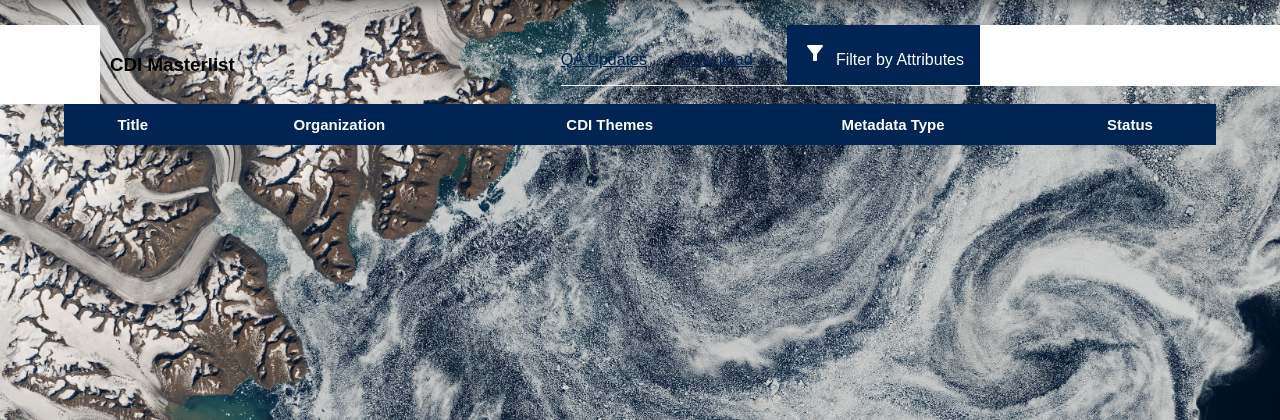
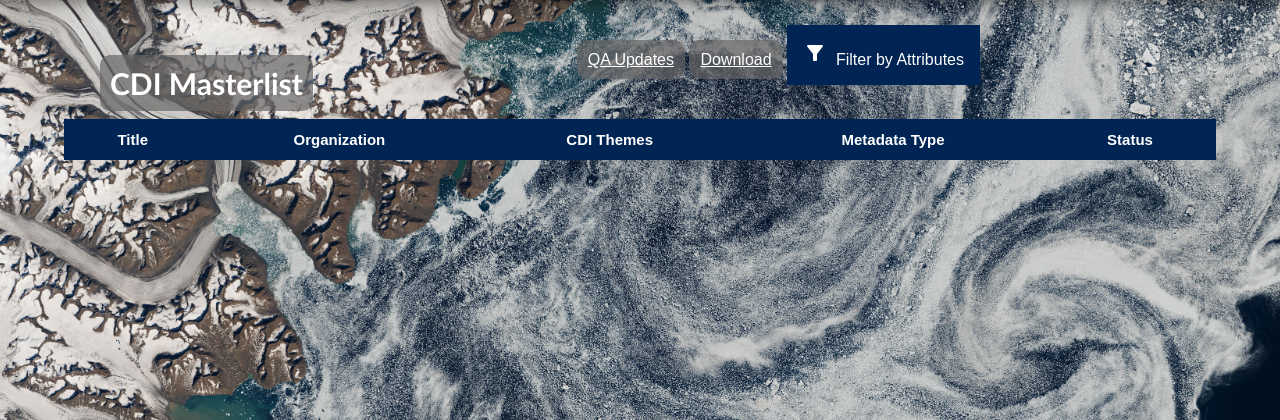
Before and after one commit to NASA-IMPACT/CDI-Dashboard, a Django app: page /cdi-masterlist in a window 1280 px wide. Shown: the part 75-495 px from the top of the page. Run offline with Django 3.2, Linux system fonts and the light colour scheme; data that the repository does not hold is empty; parts of the project's set-up code (start-up, migrations or seed data) failed here and were passed over.

Commit message:
Updating Titles and Tables on All Pages

```diff
--- a/dashboard/static/css/style.css
+++ b/dashboard/static/css/style.css
@@ -22,6 +22,7 @@ a {
 /* Styling the Menu Bar and Collapsible Menu (i.e. navbar) */
 
 
+
 .footer_logo {
   padding: 10px;
   float: right;
@@ -37,6 +38,23 @@ a {
   box-shadow: 0 0 20px rgba(0, 0, 0, 0.15);
   width: 90%;
   overflow-y: scroll;
+}
+
+.scrollbox {
+  width: 100%;
+  overflow-y: scroll;
+  background-color: white;
+  padding: 30px;
+}
+
+.qa-updates-list {
+  text-align: left;
+
+
+}
+
+.bold {
+  font-weight: bold;
 }
 
 .styled-table thead tr {
@@ -72,13 +90,58 @@ a {
   height: 10px
 }
 
-  .bluehyper{
-    color:#002554;
-    border-right:30px solid transparent;
+.tableFixHead {
+  overflow-y: auto;
+  height: 80vh;
+  width: 100%;
+  margin-bottom: 5vh
+}
+
+.divshrink {
+  width: 90%;
+}
+
+.bluehyper {
+  color: #002554;
+  border-right: 30px solid transparent;
   text-decoration: underline;
 
 }
 
+
+.bluehyperfloatright {
+  color: white;
+  float: right;
+  text-decoration: underline;
+  font-weight: 900;
+  background-color: rgba(104, 103, 103, 0.7);
+  border-radius: 10px;
+  padding: 10px;
+
+}
+
+.whitehyper {
+  color: white;
+  text-decoration: underline;
+  font-weight: 300;
+  background-color: rgba(104, 103, 103, 0.7);
+  border-radius: 10px;
+  padding: 10px;
+  border: 1px solid transparent;
+
+}
+
+.pagetitle {
+  font-family: 'Trebuchet MS', 'Lucida Sans Unicode', 'Lucida Grande', 'Lucida Sans', Arial, sans-serif;
+  font-size: 30px;
+  color: white;
+  background-color: rgba(104, 103, 103, 0.7);
+  border-radius: 10px;
+  padding: 10px;
+  float: left;
+  margin-bottom: 1vh;
+
+}
 
 .dropbtn {
   background-color: #002554;
@@ -87,6 +150,7 @@ a {
   font-size: 16px;
   border: none;
   cursor: pointer;
+
 
 }
 
@@ -97,55 +161,57 @@ a {
 
 
 .dropdown {
-  position: relative;
-  border-right:300px solid white;
-  border-bottom:1px solid white;
-  float:right;
+  border-right: 300px solid transparent;
+  float: right;
+
+
 }
 
 
 .dropdown-content {
   display: none;
   position: absolute;
-  background-color: #f1f1f1;
+  background-color: #e0e0e0;
+  ;
   width: max-content;
-  box-shadow: 1px 8px 16px 1px rgba(0,0,0,0.2);
+  box-shadow: 1px 8px 16px 1px rgba(0, 0, 0, 0.2);
   z-index: 1;
-  font-size:20px;
-  text-align:right;
-  padding:20px;
+  font-size: 20px;
+  text-align: right;
+  padding: 20px;
   font-family: 'Trebuchet MS', 'Lucida Sans Unicode', 'Lucida Grande', 'Lucida Sans', Arial, sans-serif;
 
 }
-.dropdown-content button{
 
-  border:none;
-  background-color:#002554;
-  width:max-content;
+.dropdown-content button {
+
+  border: none;
+  background-color: #002554;
+  width: max-content;
   font-size: 20px;
-  padding:5px;
-  color:white;
+  padding: 5px;
+  color: white;
   cursor: pointer;
   font-family: 'Trebuchet MS', 'Lucida Sans Unicode', 'Lucida Grande', 'Lucida Sans', Arial, sans-serif;
 
 }
 
-.dropdown-content input[type=text]{
+.dropdown-content input[type=text] {
 
-  border:none;
+  border: none;
   font-size: 20px;
-  padding:5px;
-  color:black;
+  padding: 5px;
+  color: black;
   font-family: 'Trebuchet MS', 'Lucida Sans Unicode', 'Lucida Grande', 'Lucida Sans', Arial, sans-serif;
 
 }
 
-.dropdown-content select{
+.dropdown-content select {
 
-  border:none;
+  border: none;
   font-size: 20px;
-  padding:5px;
-  color:black;
+  padding: 5px;
+  color: black;
   font-family: 'Trebuchet MS', 'Lucida Sans Unicode', 'Lucida Grande', 'Lucida Sans', Arial, sans-serif;
 
 }
@@ -182,12 +248,12 @@ a {
   font-size: 3vw;
   height: 50%
 }
+
 .mapsection {
-	width:650px;
-	height:500px;
+  width: 650px;
+  height: 500px;
 
-	padding:20px
-
+  padding: 20px
 }
 
 .metrics td:nth-child(2) {
@@ -207,6 +273,13 @@ a {
   height: 40%;
   padding: 20px
 }
+
+.built-in-form {
+  background-color: white;
+
+}
+
+
 
 
 .information {
@@ -576,63 +649,77 @@ a {
     color: white;
   }
 
-    .table_header{
-      width:20%;
-      float:left;
-      border-left:100px solid white;
+  .table_header {
+    width: 20%;
+    float: left;
+    border-left: 100px solid transparent;
     font-size: 100%;
-    }
-    .scrolling{
-      overflow-y:scroll;
-      height:800px;
-      width:90%;
 
   }
+
+  .scrolling {
+    overflow-y: scroll;
+    height: 800px;
+    width: 90%;
+
+  }
+
   .masterlist-table {
     border-collapse: collapse;
     font-size: 15px;
     font-family: sans-serif;
-      width:100%;
+    width: 100%;
 
   }
+
   .masterlist-table thead tr {
     background-color: #002554;
     color: #ffffff;
-      text-align: left;
+    text-align: center;
     position: sticky;
     top: 0;
   }
 
+  .masterlist-table thead th {
+    background-color: #002554;
+    color: #ffffff;
+    text-align: center;
+    position: sticky;
+    top: 0;
+  }
+
+
   .masterlist-table th,
   .masterlist-table td {
     padding: 12px 15px;
-        text-align:center;
+    text-align: center;
   }
 
   .masterlist-table tbody tr {
     border-bottom: 0px solid #dddddd;
+    background-color: #e0e0e0;
   }
 
   .masterlist-table tbody tr:nth-of-type(even) {
     background-color: #f3f3f3;
   }
+
   .masterlist-table a {
-      color:black;
+    color: black;
     text-decoration: none;
   }
 
   .mapsection {
-      width:40%;
-      height:275px;
+    width: 40%;
+    height: 275px;
 
-      padding:20px
-
+    padding: 20px
   }
 
 
-  .left-title{
-    float:left;
-    padding:10px
+  .left-title {
+    float: left;
+    padding: 10px
   }
 
 
--- a/dashboard/templates/cdi_masterlist/CDI_MASTERLIST.html
+++ b/dashboard/templates/cdi_masterlist/CDI_MASTERLIST.html
@@ -3,14 +3,13 @@
 {% block content %}
 <center>
 
-	<body>
 
 	<div class="table_header">
-			<h3 class='left-title'>CDI Masterlist</h3>
+		<h3 class='pagetitle'>CDI Masterlist</h3>
 	</div>
 	<div class="dropdown">
-			<a class="bluehyper" href="/cdi-masterlist/qa-updates">QA Updates</a>
-			<a class="bluehyper" href="/cdi-masterlist/download">Download</a>
+		<a class="whitehyper" href="/cdi-masterlist/qa-updates">QA Updates</a>
+		<a class="whitehyper" href="/cdi-masterlist/download">Download</a>
 		<button onclick="toggledropdown()" class="dropbtn"><span
 				class="material-icons">filter_alt</span>&nbsp&nbspFilter by Attributes</button>
 		<form class="built-in-form" method="get">
@@ -48,7 +47,7 @@
 
 	</div>
 	<div class="scrolling">
-			<table class="masterlist-table ">
+		<table class="masterlist-table">
 
 			<thead>
 				<tr>
@@ -83,6 +82,6 @@
 
 
 
-	</body>
+
 
 	{% endblock %}
--- a/dashboard/templates/warnings/WARNINGS_INSTANCE.html
+++ b/dashboard/templates/warnings/WARNINGS_INSTANCE.html
@@ -7,9 +7,11 @@
 	<div class="row">
 		<div class="column">
 			<table>
+				<thead>
 				<tr>
 					<th>Broken API Datasets</th>
 				</tr>
+			</thead>
 				{% for item in brokenlist %}
 					<tr>
 						<td class="column_1_entry" onclick="window.location ='{{ item.catalog_url }}';">{{ item.title }}</td>
```
Also changed, not shown: dashboard/static/css/retag_style.css (+11 -30 lines), dashboard/static/css/warnings_instance_style.css (+8 -1 lines), dashboard/static/css/warnings_style.css (+1 -26 lines), dashboard/templates/cdi_masterlist/qa_updates/QA_UPDATES.html (+17 -10 lines), dashboard/templates/retag/RETAG.html (+12 -5 lines), dashboard/templates/warnings/WARNINGS.html (+10 -4 lines). Lines whose indentation alone changed are shown as unchanged.
